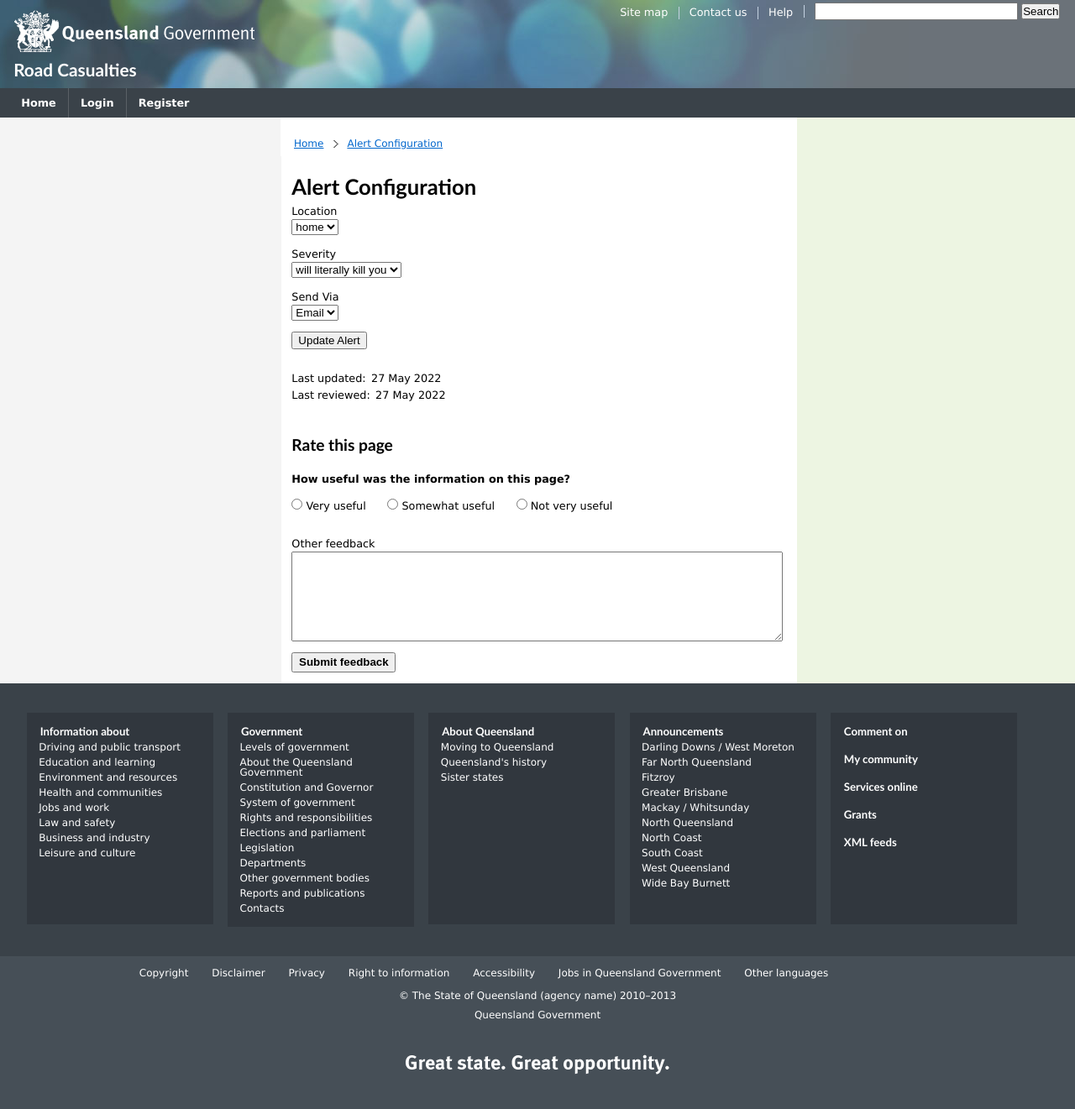
After one commit to kowasaur/road-casualties, a PHP site: page /alerts.php in a window 1280 px wide. The commit adds this page. Shown: the whole page at 84% size. Run offline with PHP 8.4, Linux system fonts and the light colour scheme; some libraries are stand-ins or nearby versions.

Commit message:
change Site Name to Road Casualties
And start making alerts

```diff
--- /dev/null
+++ b/alerts.php
@@ -0,0 +1,73 @@
+<?php
+session_start();
+require_once "database.php";
+
+// TODO: ensure the alert id passed in is allowed to be modified by the user
+
+if ($_SERVER["REQUEST_METHOD"] == "POST") {
+    echo $_POST["location"];
+    echo $_POST["severity"];
+}
+
+?>
+
+<!DOCTYPE html PUBLIC "-//W3C//DTD HTML 4.01 Transitional//EN" "http://www.w3.org/TR/html4/loose.dtd">
+<html lang="en-AU">
+    <head>
+        <title>Alert Configuration | Road Casualties</title>
+        <?php require_once "components/head.html"; ?>
+    </head>
+
+    <body>
+        <?php require_once "components/header.php"; ?>
+
+        <div id="page-container">
+            <div class="max-width">
+                <div id="content-container">
+                    <div id="breadcrumbs">
+                        <h2>You are here:</h2>
+                        <ol>
+                            <li><a href=".">Home</a></li>
+                            <li><a href="alerts.php">Alert Configuration</a></li>
+                        </ol>
+                    </div>
+                    <div id="content">
+                        <div class="article">
+                            <div class="box-sizing">
+                                <h1>Alert Configuration</h1>
+
+                                <form method="post" action="<?php echo htmlspecialchars($_SERVER["PHP_SELF"]); ?>" class="form">
+                                    <div>
+                                        <label for="location">Location</label>
+                                        <select name="location">
+                                            <option value="bruh">home</option>
+                                        </select>
+                                    </div>
+                                    <div>
+                                        <label for="severity">Severity</label>
+                                        <select name="severity">
+                                            <option value=":)">will literally kill you</option>
+                                        </select>
+                                    </div>
+                                    <div>
+                                        <label for="via_email">Send Via</label>
+                                        <select name="via_email">
+                                            <option value="true">Email</option>
+                                            <option value="false">SMS</option>
+                                        </select>
+                                    </div>
+                                    <input type="hidden" name="alert_id" value="id from database">
+                                    <button>Update Alert</button>
+                                </form>
+
+                            </div>
+                        </div>
+                    </div>
+                    <?php require_once "components/feedback.html"; ?>
+                </div>
+            </div>
+        </div>
+
+        <?php require_once "components/footer.html"; ?>
+    </body>
+</html>
--- a/components/header.php
+++ b/components/header.php
@@ -70,20 +70,7 @@
                 </li>
             </ul>
 
-            <h2 id="site-name">
-                <a href="." accesskey="2">
-                    <!--[if gte IE 7
-                    ]><!--><img
-                        src="theme/site-name.png"
-                        height="28"
-                        alt="Site name"
-                    /><!--<![endif]-->
-                    <!--[if lte IE 6
-                        ]><img src="theme/site-name-ie6.png" height="28" alt="Site name"
-                    /><![endif]-->
-                    <img src="theme/site-name-print.png" height="28" class="print-version" alt="" />
-                </a>
-            </h2>
+            <h2 id="site-name"><a href="." accesskey="2">Road Casualties</a></h2>
         </div>
     </div>
 </div>
@@ -98,6 +85,7 @@
                     <li><a href="admin.php">Admin</a></li>
                 <?php }
                 if (isset($_SESSION["loggedin"]) && $_SESSION["loggedin"]) { ?>
+                    <li><a href="alerts.php">Alert Configuration</a></li>
                     <li><a href="logout.php">Logout</a></li>
                 <?php } else { ?>
                     <li><a href="login.php">Login</a></li>
--- a/register.php
+++ b/register.php
@@ -25,7 +25,7 @@ if ($_SERVER["REQUEST_METHOD"] == "POST") {
         if($stmt->execute()){
             $_SESSION["loggedin"] = true;
             $_SESSION["id"] = $mysqli->insert_id; // should be the id from auto increment
-            header("location: index.php"); // Redirect to login page
+            header("location: alerts.php"); // Redirect to alerts page
         } else{
             echo "Oops! Something went wrong. Please try again later.";
         }
--- a/styles.css
+++ b/styles.css
@@ -19,3 +19,9 @@
 .form > div > div > input {
     margin-right: 3px;
 }
+
+#site-name > a {
+    text-decoration: none;
+    font-size: 1.3em;
+    padding-top: 0.2em;
+}
```
Also changed, not shown: database.sql (+10 -0 lines), theme/site-name-ie6.png (deleted), theme/site-name-print.png (deleted), theme/site-name.png (deleted).
